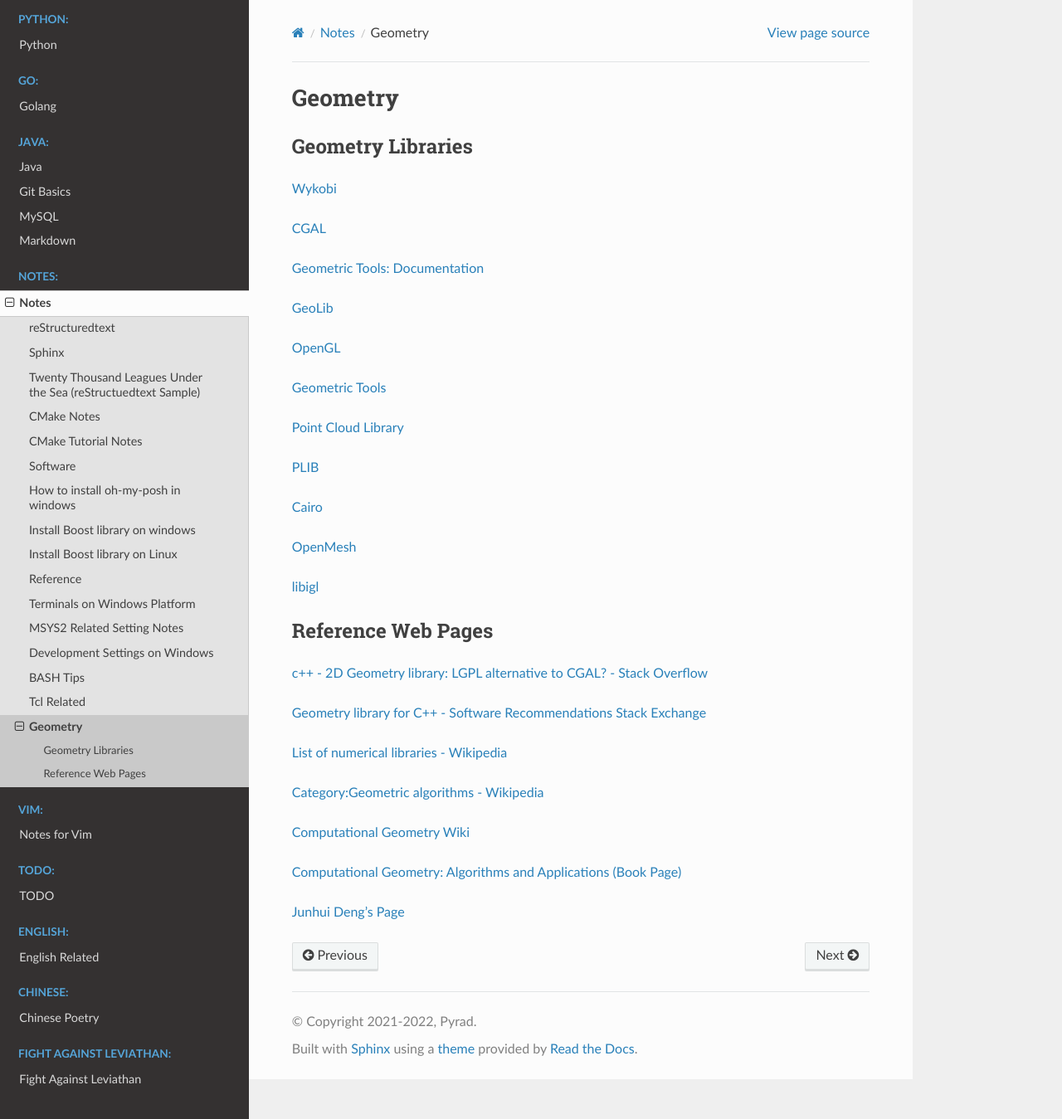
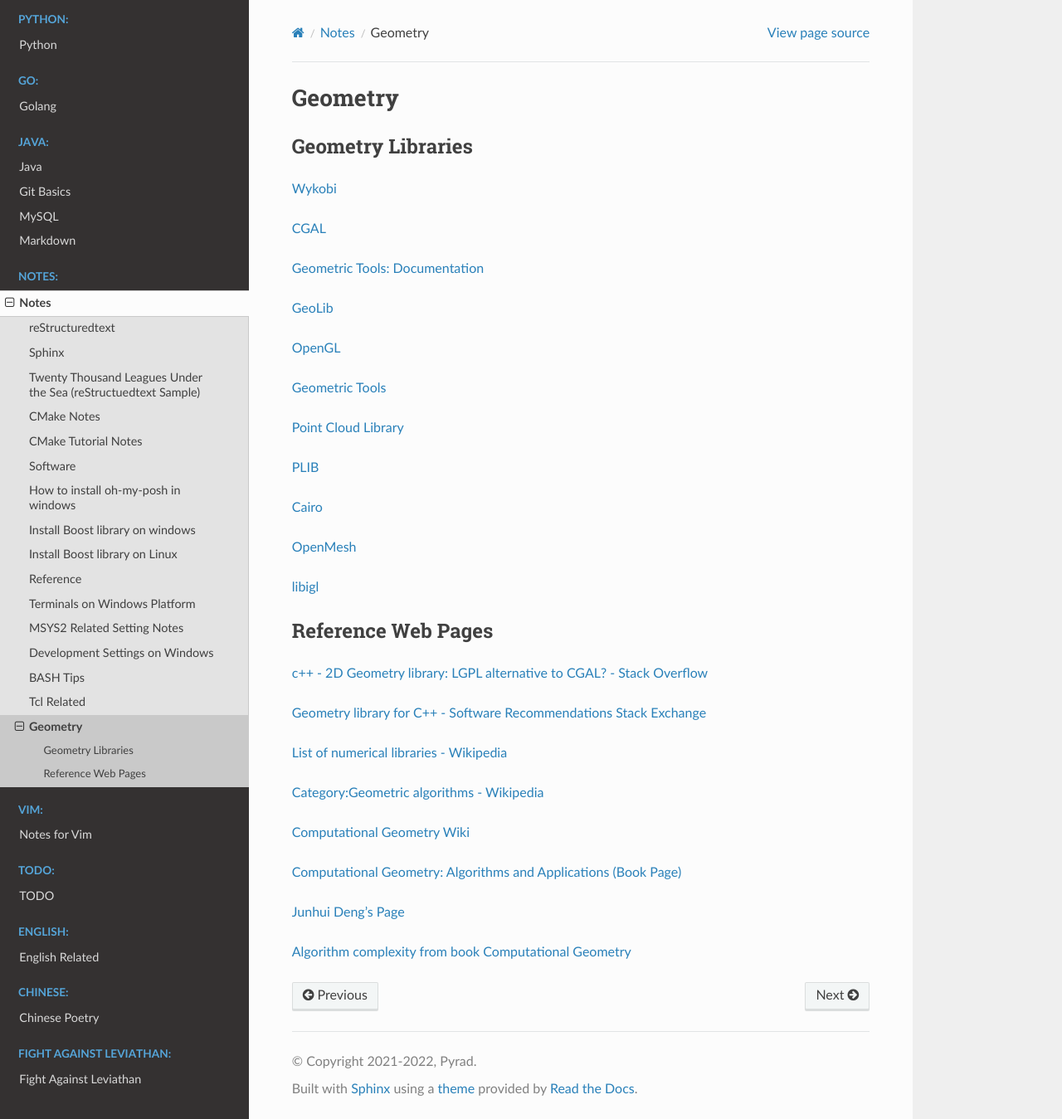
Before and after one commit to Pyrad/pyradnotes, a Sphinx documentation site: the page built from source/Notes/geometry.md, in a window 1280 px wide and 1349 px high. Shown: the whole window at 83% size. Built offline with Sphinx 7.4.7 and the Read the Docs theme 2.0.0, drawn with Linux system fonts in a browser that asks for light colours.

Commit message:
One more url...

```diff
--- a/source/Notes/geometry.md
+++ b/source/Notes/geometry.md
@@ -50,3 +50,5 @@
 [Computational Geometry: Algorithms and Applications (Book Page)](http://www.cs.uu.nl/geobook/)
 
 [Junhui Deng's Page](https://dsa.cs.tsinghua.edu.cn/~deng/cg/index.htm)
+
+[Algorithm complexity from book Computational Geometry](https://zhuanlan.zhihu.com/p/344392726)
```
